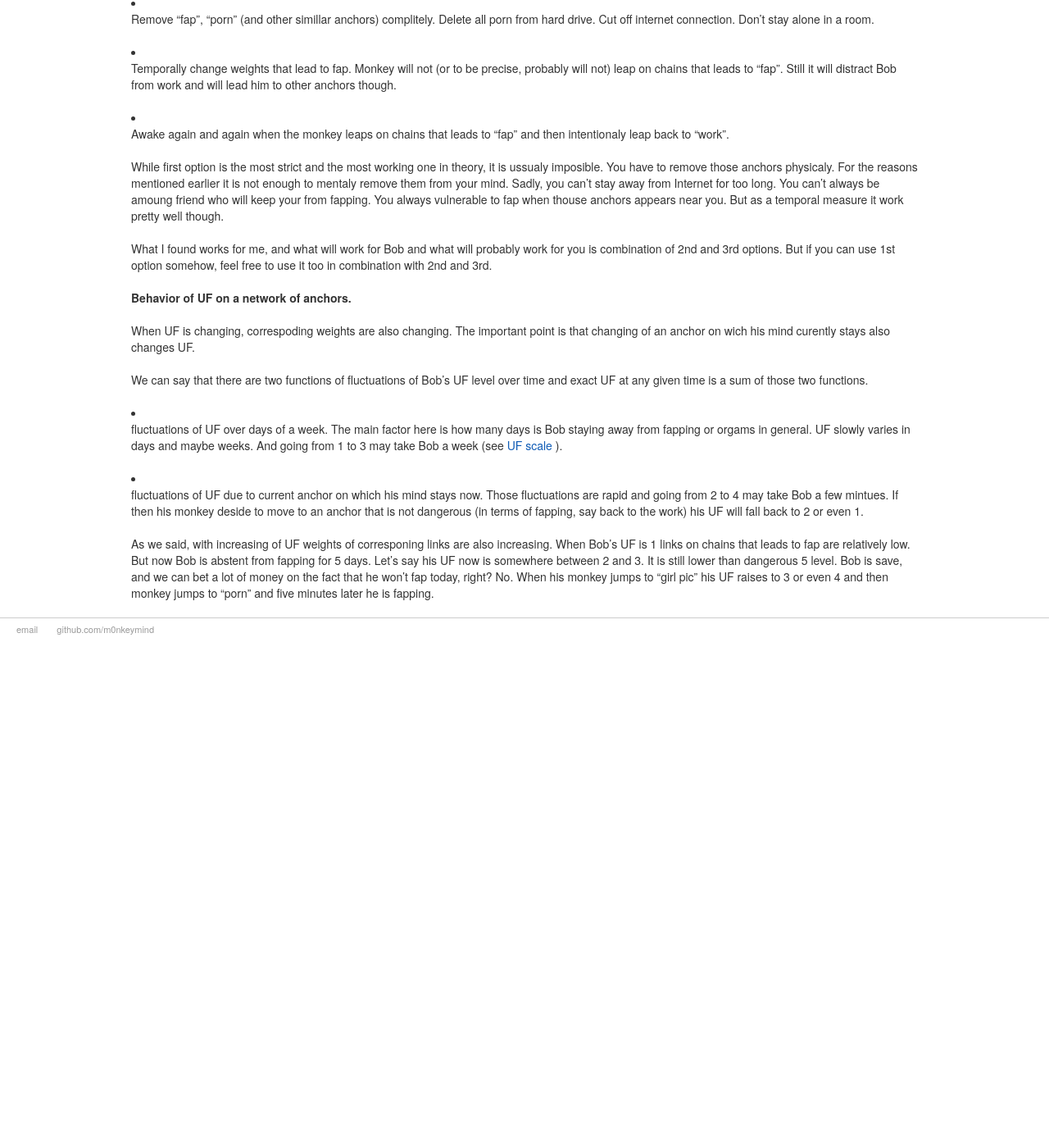
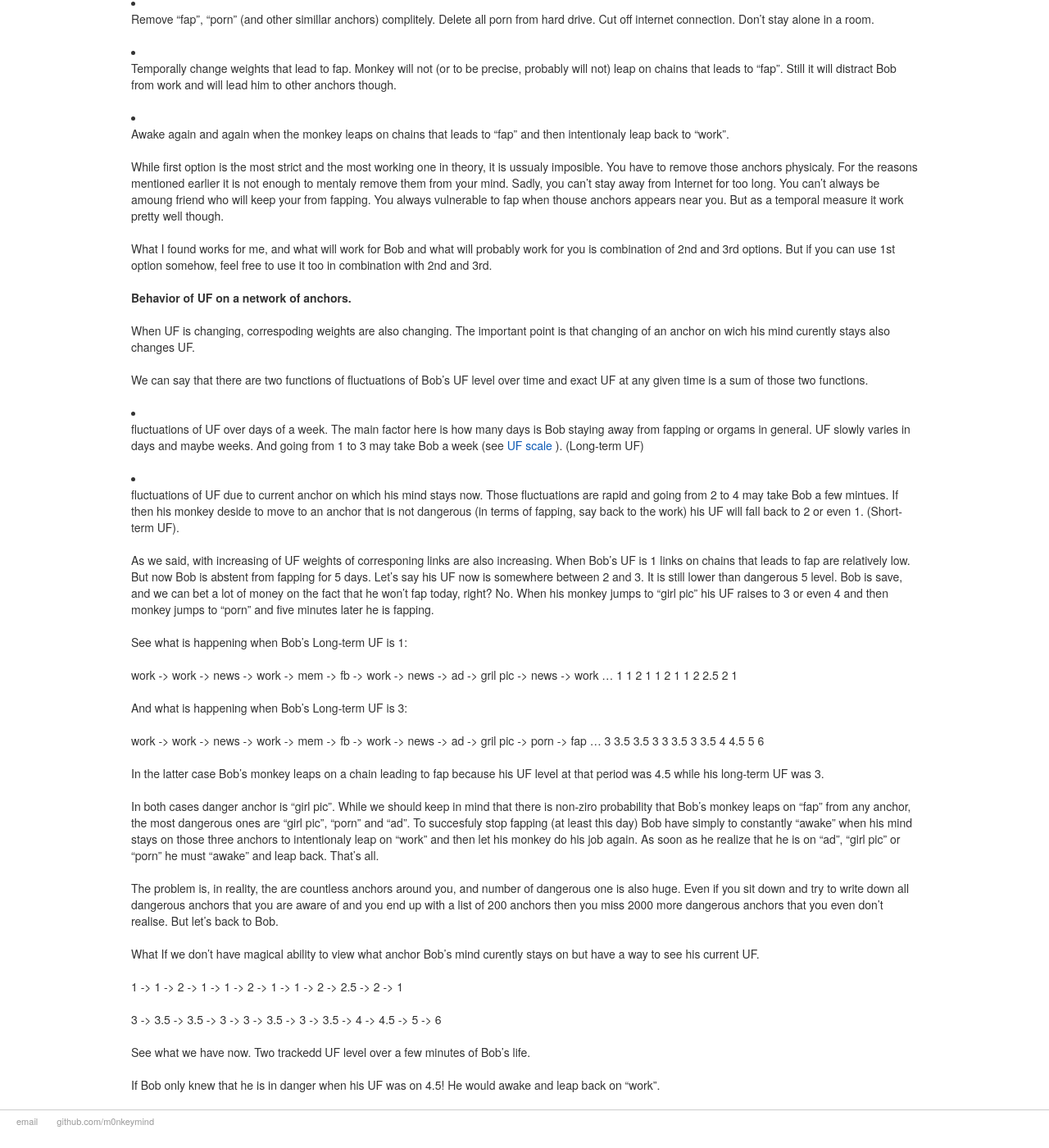
Before and after one commit to m0nkeymind/m0nkeymind.github.io, a Jekyll site: the page built from _articles/meet-bob.md, in a window 1280 px wide and 1400 px high, scrolled down 2045 px. Shown: the whole window at 82% size. Built offline with Jekyll 4.4.1, drawn with Linux system fonts in a browser that asks for light colours; before the commit the page ends 2845 px from its top, so only the background shows below that.

Commit message:
Bob UF fluctuations

```diff
--- a/_articles/meet-bob.md
+++ b/_articles/meet-bob.md
@@ -147,12 +147,13 @@ time and exact UF at any given time is a sum of those two functions.
 * fluctuations of UF over days of a week. The main factor here is how many days is
   Bob staying away from fapping or orgams in general. UF slowly varies in days
   and maybe weeks. And going from 1 to 3 may take Bob a week
-  (see [UF scale](http://m0nkeymind.github.io/UF-scale/) ).
+  (see [UF scale](http://m0nkeymind.github.io/UF-scale/) ). (Long-term UF)
 
 * fluctuations of UF due to current anchor on which his mind stays now. Those
   fluctuations are rapid and going from 2 to 4 may take Bob a few mintues. If
   then his monkey deside to move to an anchor that is not dangerous (in terms of
   fapping, say back to the work) his UF will fall back to 2 or even 1.
+  (Short-term UF).
 
 As we said, with increasing of UF weights of corresponing links are also
 increasing. When Bob's UF is 1 links on chains that leads to fap are relatively low.
@@ -161,3 +162,42 @@ and 3. It is still lower than dangerous 5 level. Bob is save, and we can bet a
 lot of money on the fact that he won't fap today, right? No. When his monkey
 jumps to "girl pic" his UF raises to 3 or even 4 and then monkey jumps to "porn"
 and five minutes later he is fapping.
+
+See what is happening when Bob's Long-term UF is 1:
+
+work -> work -> news -> work -> mem -> fb -> work -> news -> ad -> gril pic -> news -> work ...
+1        1       2       1       1      2     1       1       2     2.5           2      1
+
+And what is happening when Bob's Long-term UF is 3:
+
+work -> work -> news -> work -> mem -> fb -> work -> news -> ad -> gril pic -> porn -> fap ...
+3        3.5     3.5      3      3     3.5    3       3.5    4      4.5          5      6
+
+In the latter case Bob's monkey leaps on a chain leading to fap because his UF
+level at that period was 4.5 while his long-term UF was 3.
+
+In both cases danger anchor is "girl pic". While we should keep in mind that
+there is non-ziro probability that Bob's monkey leaps on "fap" from any anchor,
+the most dangerous ones are "girl pic", "porn" and "ad". To succesfuly stop
+fapping (at least this day) Bob have simply to constantly "awake" when his mind
+stays on those three anchors to intentionaly leap on "work" and then let his
+monkey do his job again. As soon as he realize that he is on "ad", "girl pic" or
+"porn" he must "awake" and leap back. That's all.
+
+The problem is, in reality, the are countless anchors around you, and number of
+dangerous one is also huge. Even if you sit down and try to write down all
+dangerous anchors that you are aware of and you end up with a list of 200
+anchors then you miss 2000 more dangerous anchors that you even don't realise.
+But let's back to Bob.
+
+What If we don't have magical ability to view what anchor Bob's mind curently stays on
+but have a way to see his current UF.
+
+1 -> 1 -> 2 -> 1 -> 1 -> 2 -> 1 -> 1 -> 2 -> 2.5 -> 2 -> 1
+
+3 -> 3.5 -> 3.5 -> 3 -> 3 -> 3.5 -> 3 -> 3.5 -> 4 -> 4.5 -> 5 -> 6
+
+See what we have now. Two trackedd UF level over a few minutes of Bob's life.
+
+If Bob only knew that he is in danger when his UF was on 4.5! He would awake and
+leap back on "work".
```
